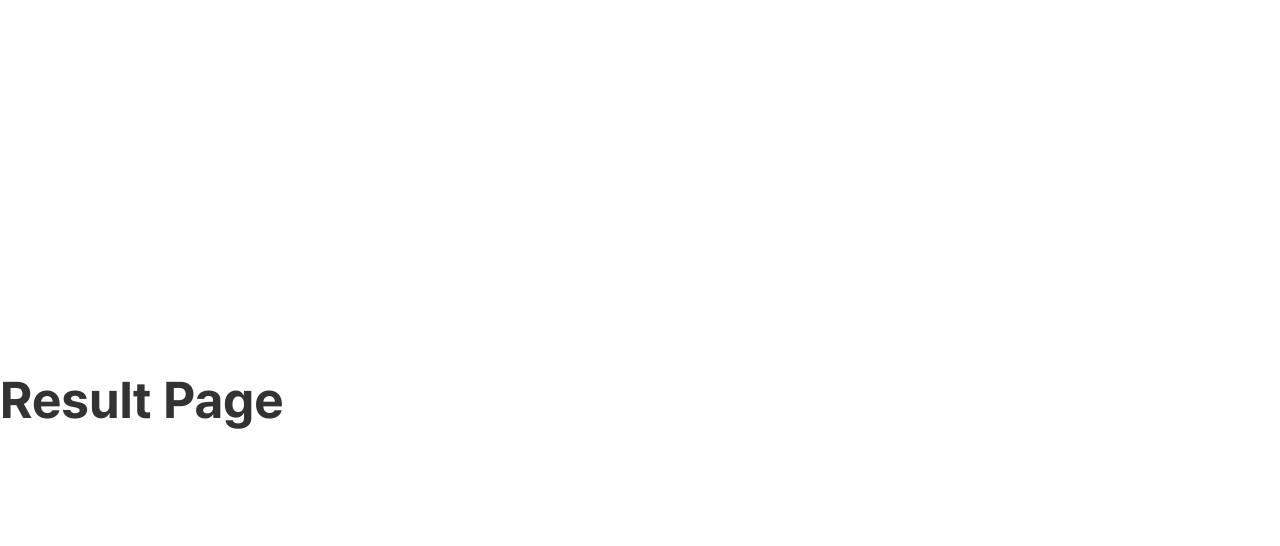
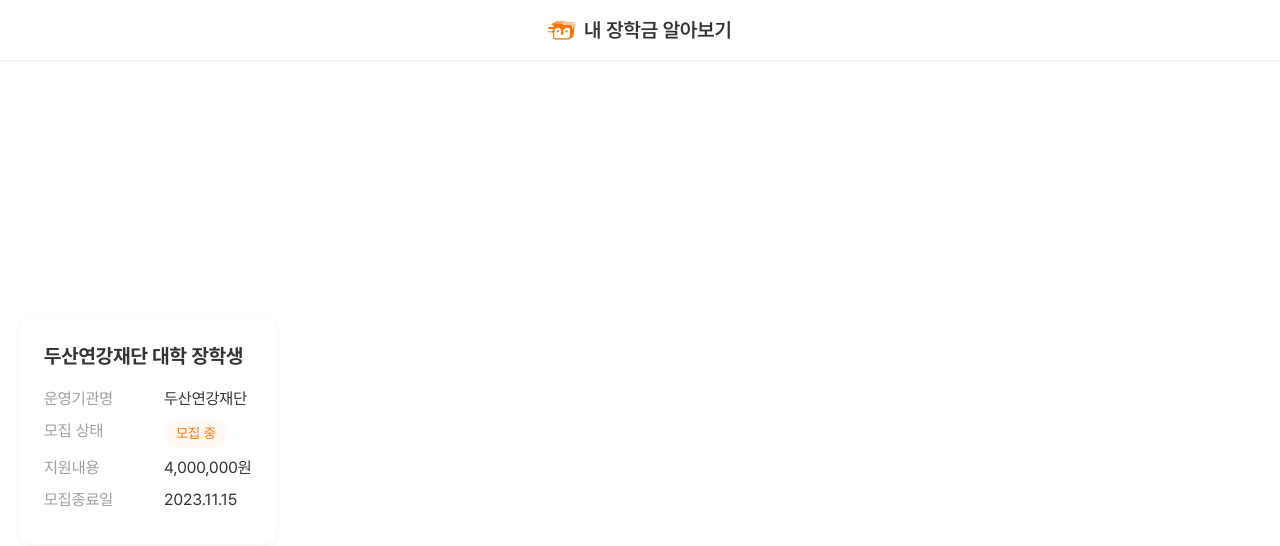
Before and after one commit to Scholarzip-TF/janghakmoney-front, a React (Vite) app: page /result in a window 1280 px wide. Shown: the top 546 px of the page. Built offline with nearby package versions, Linux system fonts and the light colour scheme.

Commit message:
feat: Result 화면 생성

```diff
--- /dev/null
+++ b/src/data/scholarships.ts
@@ -0,0 +1,22 @@
+export interface IScholarship {
+    id: number;
+    title: string;
+    organization: string;
+    status: string;
+    amount: string;
+    deadline: string;
+    note?: string;
+    link: string;
+  }
+
+  export const scholarships: IScholarship[] = [
+    {
+      id: 1,
+      title: "두산연강재단 대학 장학생",
+      organization: "두산연강재단",
+      status: "모집 중",
+      amount: "4,000,000원",
+      deadline: "2023.11.15",
+      link: "https://www.yonka..."
+    }
+  ];
--- a/src/pages/Result/Result.css
+++ b/src/pages/Result/Result.css
@@ -0,0 +1,136 @@
+.result-page {
+    padding: 80px 20px 20px;
+    max-width: 1200px;
+    margin: 0 auto;
+  }
+
+  .scholarship-list {
+    display: grid;
+    gap: 20px;
+  }
+
+  .scholarship-card {
+    background: white;
+    border-radius: 12px;
+    padding: 24px;
+    box-shadow: 0 2px 8px rgba(0, 0, 0, 0.05);
+    cursor: pointer;
+    transition: transform 0.2s;
+   }
+
+   .scholarship-card h3 {
+    font-size: 1.25rem;
+    margin-bottom: 8px;
+   }
+
+  .scholarship-card:hover {
+    transform: translateY(-2px);
+  }
+
+  .scholarship-info {
+    margin-top: 16px;
+   }
+
+   .info-row {
+    display: flex;
+    margin-bottom: 8px;
+    line-height: 1.5;
+   }
+
+   .label {
+    width: 120px;
+    color: var(--gray-500);
+    flex-shrink: 0;
+   }
+
+   .status {
+    display: inline-block;
+    color: var(--primary-color);
+    background: #fff8f3;
+    padding: 4px 12px;
+    border-radius: 20px;
+    font-size: 0.875rem;
+   }
+
+   .modal-content h2 {
+    font-size: 1.5rem;
+    font-weight: 600;
+    margin-bottom: 10px;
+  }
+
+  .modal-overlay {
+    position: fixed;
+    top: 0;
+    left: 0;
+    right: 0;
+    bottom: 0;
+    background: rgba(0, 0, 0, 0.5);
+    display: flex;
+    align-items: center;
+    justify-content: center;
+    z-index: 1000;
+  }
+
+  .modal {
+    background: white;
+    border-radius: 12px;
+    width: 90%;
+    max-width: 600px;
+    max-height: 90vh;
+    overflow-y: auto;
+  }
+
+  .modal-header {
+    padding: 10px;
+    text-align: right;
+  }
+
+  .close-button {
+    background: none;
+    border: none;
+    font-size: 24px;
+    cursor: pointer;
+  }
+
+  .modal-content {
+    padding: 0 20px 20px;
+  }
+
+
+  .scholarship-detail {
+    display: flex;
+    flex-direction: column;
+    gap: 16px;
+  }
+
+  .scholarship-detail .detail-row {
+    display: flex;
+    flex-direction: column;
+    gap: 6px;
+    padding-bottom: 16px;
+    border-bottom: 1px solid var(--gray-200);
+  }
+
+  .scholarship-detail .detail-row:last-child {
+    border-bottom: none;
+  }
+
+  .scholarship-detail .label {
+    color: var(--gray-500);
+    width: 100%;
+  }
+
+  .info-row a {
+    color: #0066cc;
+    text-decoration: none;
+   }
+
+   .info-row a:hover {
+    text-decoration: underline;
+   }
+
+  @media (max-width: 768px) {
+    .result-page {
+      padding: 80px 16px 16px;
+    }
+  }
--- a/src/pages/Result/Result.tsx
+++ b/src/pages/Result/Result.tsx
@@ -1,9 +1,106 @@
+import { useState } from 'react';
+import { Header } from '../../components/Header/Header';
 import './Result.css';
+import { IScholarship, scholarships } from '../../data/scholarships';
 
 export const Result = () => {
-  return (
-    <div className="result">
-      <h1>Result Page</h1>
-    </div>
-  );
+ const [selectedScholarship, setSelectedScholarship] = useState<IScholarship | null>(null);
+
+ const handleScholarshipClick = (scholarship: IScholarship) => {
+   setSelectedScholarship(scholarship);
+ };
+
+ const handleCloseModal = () => {
+   setSelectedScholarship(null);
+ };
+
+ return (
+   <>
+     <Header />
+     <div className="result-page">
+       <div className="scholarship-list">
+         {scholarships.map((scholarship) => (
+           <div
+             key={scholarship.id}
+             className="scholarship-card"
+             onClick={() => handleScholarshipClick(scholarship)}
+           >
+             <h3>{scholarship.title}</h3>
+             <div className="scholarship-info">
+               <div className="info-row">
+                 <span className="label">운영기관명</span>
+                 <span>{scholarship.organization}</span>
+               </div>
+               <div className="info-row">
+                 <span className="label">모집 상태</span>
+                 <span className="status">{scholarship.status}</span>
+               </div>
+               <div className="info-row">
+                 <span className="label">지원내용</span>
+                 <span>{scholarship.amount}</span>
+               </div>
+               <div className="info-row">
+                 <span className="label">모집종료일</span>
+                 <span>{scholarship.deadline}</span>
+               </div>
+               {scholarship.note && (
+                 <div className="info-row">
+                   <span className="label">비고</span>
+                   <span>{scholarship.note}</span>
+                 </div>
+               )}
+             </div>
+           </div>
+         ))}
+       </div>
+
+       {selectedScholarship && (
+         <div className="modal-overlay">
+           <div className="modal">
+             <div className="modal-header">
+               <button className="close-button" onClick={handleCloseModal}>×</button>
+             </div>
+             <div className="modal-content">
+               <h2>{selectedScholarship.title}</h2>
+               <div className="scholarship-detail">
+                 <div className="detail-row">
+                   <span className="label">장학명</span>
+                   <span>{selectedScholarship.title}</span>
+                 </div>
+                 <div className="detail-row">
+                   <span className="label">운영기관명</span>
+                   <span>{selectedScholarship.organization}</span>
+                 </div>
+                 <div className="detail-row">
+                   <span className="label">모집 상태</span>
+                   <span className="status">{selectedScholarship.status}</span>
+                 </div>
+                 <div className="detail-row">
+                   <span className="label">지원내용</span>
+                   <span>{selectedScholarship.amount}</span>
+                 </div>
+                 <div className="detail-row">
+                   <span className="label">모집종료일</span>
+                   <span>{selectedScholarship.deadline}</span>
+                 </div>
+                 {selectedScholarship.note && (
+                   <div className="detail-row">
+                     <span className="label">비고</span>
+                     <span>{selectedScholarship.note}</span>
+                   </div>
+                 )}
+                 <div className="detail-row">
+                   <span className="label">링크</span>
+                   <a href={selectedScholarship.link} target="_blank" rel="noopener noreferrer">
+                     {selectedScholarship.link}
+                   </a>
+                 </div>
+               </div>
+             </div>
+           </div>
+         </div>
+       )}
+     </div>
+   </>
+ );
 };
```
Also changed, not shown: src/types/scholarship.ts (added, +10 -0 lines).
